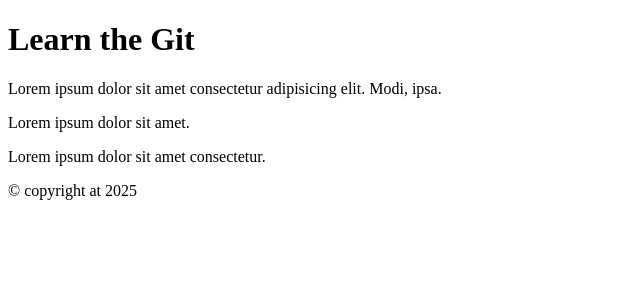
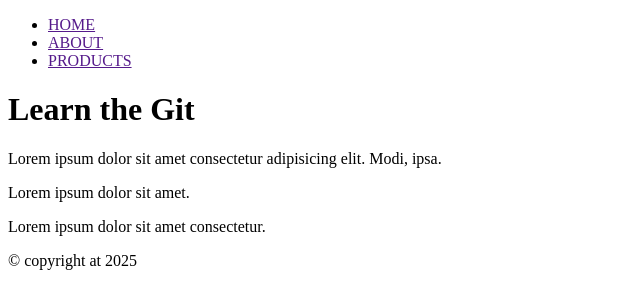
Before and after one commit to Adkham-Bakhadirovich/example, a plain HTML site: page index.html in a window 1280 px wide. Shown: the whole page, without its empty margins (0-640 px from the left). Drawn offline with Linux system fonts and the light colour scheme.

Commit message:
Added Navbar

```diff
--- a/index.html
+++ b/index.html
@@ -5,6 +5,15 @@
     <meta name="viewport" content="width=device-width, initial-scale=1.0" />
     <title>Git</title>
   </head>
+  <header>
+    <nav>
+      <ul>
+        <li><a href="">HOME</a></li>
+        <li><a href="">ABOUT</a></li>
+        <li><a href="">PRODUCTS</a></li>
+      </ul>
+    </nav>
+  </header>
   <body>
     <h1>Learn the Git</h1>
     <p>Lorem ipsum dolor sit amet consectetur adipisicing elit. Modi, ipsa.</p>
```
